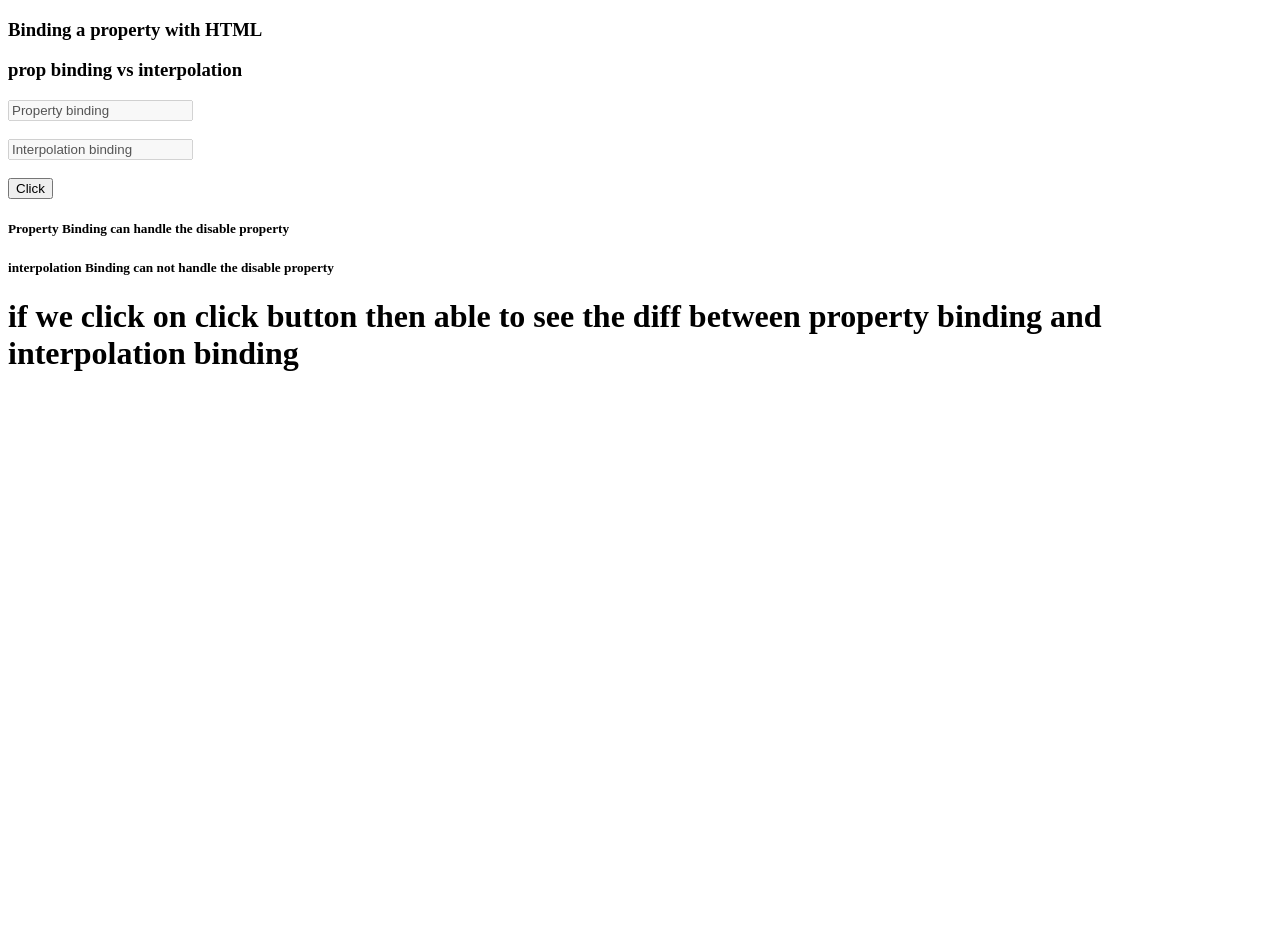
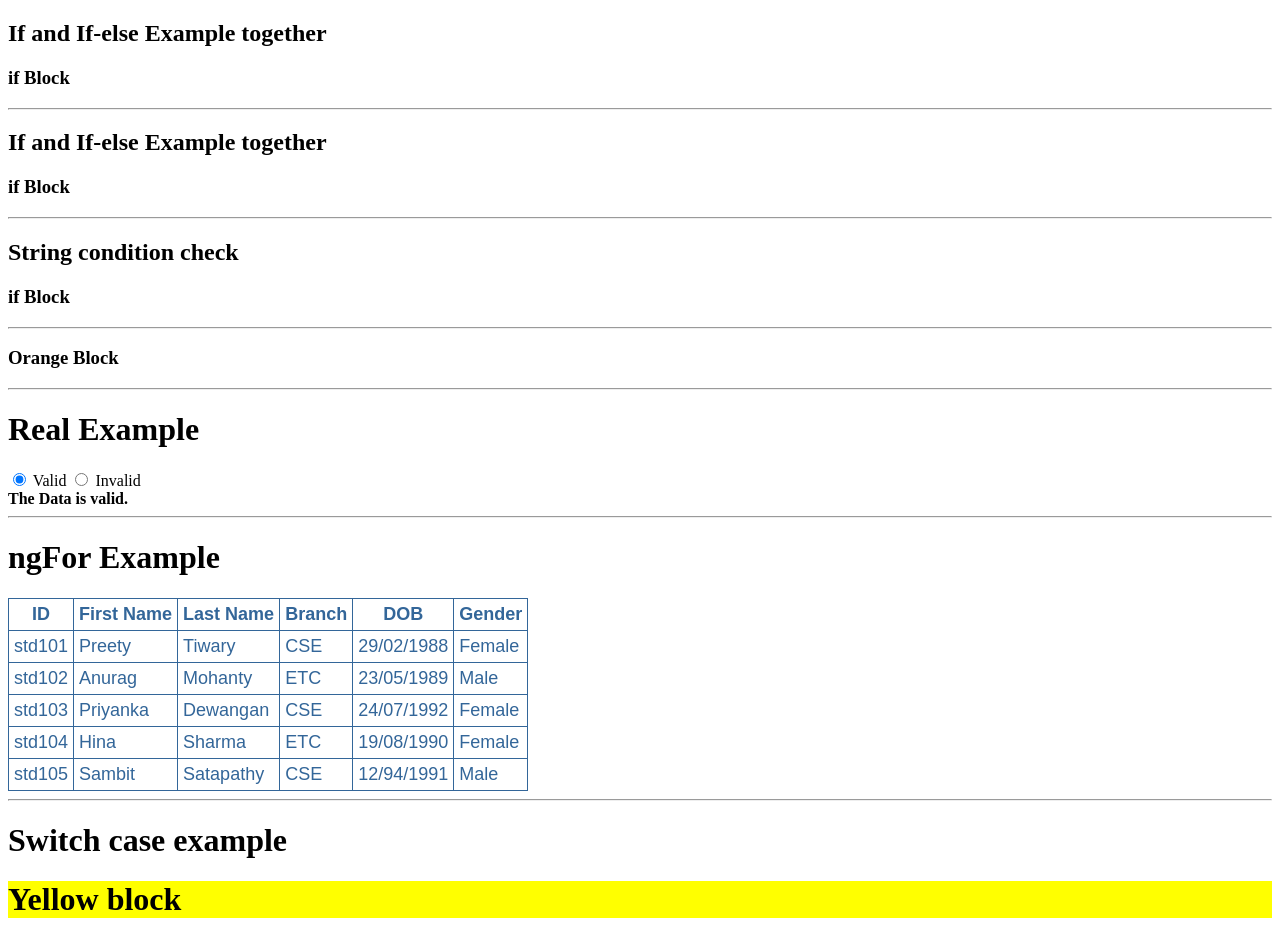
Before and after one commit to mohammadaamir1102/angular_practice, an Angular app: page / in a window 1280 px wide. Before the commit the page ends 800 px from the top, so only its background shows below. Built offline with nearby package versions, Linux system fonts and the light colour scheme.

Commit message:
if, if-else condition

```diff
--- a/src/app/app.component.html
+++ b/src/app/app.component.html
@@ -2,4 +2,5 @@
 <!-- <app-componet></app-componet> -->
 <!-- <app-logincomponent></app-logincomponent> -->
 <!-- <app-event></app-event> -->
-<app-propbinding></app-propbinding>
+<!-- <app-propbinding></app-propbinding> -->
+<app-condition></app-condition>
--- a/src/app/app.module.ts
+++ b/src/app/app.module.ts
@@ -8,6 +8,7 @@ import { ComponetComponent } from './componet/componet.component';
 import { LoginModule } from './login/login.module';
 import { EventComponent } from './event/event.component';
 import { PropbindingComponent } from './propbinding/propbinding.component';
+import { ConditionComponent } from './condition/condition.component';
 
 
 @NgModule({
@@ -16,7 +17,8 @@ import { PropbindingComponent } from './propbinding/propbinding.component';
     InterpolationComponent,
     ComponetComponent,
     EventComponent,
-    PropbindingComponent
+    PropbindingComponent,
+    ConditionComponent
   ],
   imports: [
     BrowserModule,
--- /dev/null
+++ b/src/app/condition/condition.component.css
@@ -0,0 +1,16 @@
+table {
+    color: #369;
+    font-family: Arial, Helvetica, sans-serif;
+    font-size: large;
+    border-collapse: collapse;
+}
+
+td {
+    border: 1px solid #369;
+    padding:5px;
+}
+
+th{
+    border: 1px solid #369;
+    padding:5px;
+}
--- /dev/null
+++ b/src/app/condition/condition.component.html
@@ -0,0 +1,110 @@
+<h2>If and If-else Example together</h2>
+<h3 *ngIf="ifBlock else elseBlock">
+    if Block
+</h3>
+
+
+<ng-template #elseBlock>
+    <h3>else Block</h3>
+</ng-template>
+
+<hr>
+
+
+
+<h2>If and If-else Example together</h2>
+<h3 *ngIf="ifBlock then ifBlock else elseBlock"></h3>
+
+<ng-template #ifBlock>
+    <h3>if Block</h3>
+</ng-template>
+
+<ng-template #elseBlock>
+    <h3>else Block</h3>
+</ng-template>
+
+<hr>
+
+<h2>String condition check</h2>
+<h3 *ngIf="stringConditionCheck=='Yes' else elseBlock">
+    if Block
+</h3>
+
+
+<ng-template #elseBlock>
+    <h3>else Block</h3>
+</ng-template>
+
+<hr>
+
+<ng-template [ngIf]="show=='red'">
+    <h3>Red Block</h3>
+</ng-template>
+
+<ng-template [ngIf]="show=='green'">
+    <h3>Green Block</h3>
+</ng-template>
+
+<ng-template [ngIf]="show=='orange'">
+    <h3>Orange Block</h3>
+</ng-template>
+
+<hr>
+<h1>Real Example</h1>
+<div>
+    <input type="radio" name="rb" (click)="ChangeData(true)" checked> Valid
+    <input type="radio" name="rb" (click)="ChangeData(false)"> Invalid
+</div>
+<div *ngIf="isValid">
+    <b>The Data is valid.</b>
+</div>
+
+<div *ngIf="!isValid">
+    <b>The Data is invalid.</b>
+</div>
+
+<hr>
+<h1>ngFor Example</h1>
+<table>
+    <thead>
+        <tr>
+            <th>ID</th>
+            <th>First Name</th>
+            <th>Last Name</th>
+            <th>Branch</th>
+            <th>DOB</th>
+            <th>Gender</th>
+        </tr>
+    </thead>
+    <tbody>
+        <tr *ngFor='let student of students'>
+            <td>{{student.ID}}</td>
+            <td>{{student.FirstName}}</td>
+            <td>{{student.LastName}}</td>
+            <td>{{student.Branch}}</td>
+            <td>{{student.DOB}}</td>
+            <td>{{student.Gender}}</td>
+        </tr>
+        <tr *ngIf="!students || students.length==0">
+            <td colspan="7">
+                No Students to display
+            </td>
+        </tr>
+    </tbody>
+</table>
+<hr>
+
+<h1>Switch case example</h1>
+
+<div [ngSwitch]="switchColor">
+    <h1 *ngSwitchCase="'red'" style="background-color: red;">
+        Red block
+    </h1>
+    <h1 *ngSwitchCase="'green'" style="background-color: green;">
+        Green block
+    </h1>
+    <h1 *ngSwitchCase="'yellow'" style="background-color: yellow;">
+        Yellow block
+    </h1>
+
+</div>
--- /dev/null
+++ b/src/app/condition/condition.component.ts
@@ -0,0 +1,62 @@
+import { Component } from '@angular/core';
+
+@Component({
+  selector: 'app-condition',
+  templateUrl: './condition.component.html',
+  styleUrls: ['./condition.component.css'],
+})
+export class ConditionComponent {
+  ifBlock: boolean = false;
+  isValid: boolean = true;
+  students: any[] = [
+    {
+      ID: 'std101',
+      FirstName: 'Preety',
+      LastName: 'Tiwary',
+      Branch: 'CSE',
+      DOB: '29/02/1988',
+      Gender: 'Female',
+    },
+    {
+      ID: 'std102',
+      FirstName: 'Anurag',
+      LastName: 'Mohanty',
+      Branch: 'ETC',
+      DOB: '23/05/1989',
+      Gender: 'Male',
+    },
+    {
+      ID: 'std103',
+      FirstName: 'Priyanka',
+      LastName: 'Dewangan',
+      Branch: 'CSE',
+      DOB: '24/07/1992',
+      Gender: 'Female',
+    },
+    {
+      ID: 'std104',
+      FirstName: 'Hina',
+      LastName: 'Sharma',
+      Branch: 'ETC',
+      DOB: '19/08/1990',
+      Gender: 'Female',
+    },
+    {
+      ID: 'std105',
+      FirstName: 'Sambit',
+      LastName: 'Satapathy',
+      Branch: 'CSE',
+      DOB: '12/94/1991',
+      Gender: 'Male',
+    },
+  ];
+
+  stringConditionCheck: string = 'Yes';
+  show: string = 'orange';
+
+  ChangeData(valid: boolean) {
+    this.isValid = valid;
+  }
+
+  switchColor = 'yellow';
+}
```
Also changed, not shown: 1 other file (tests, documents, lock files or other folders).
